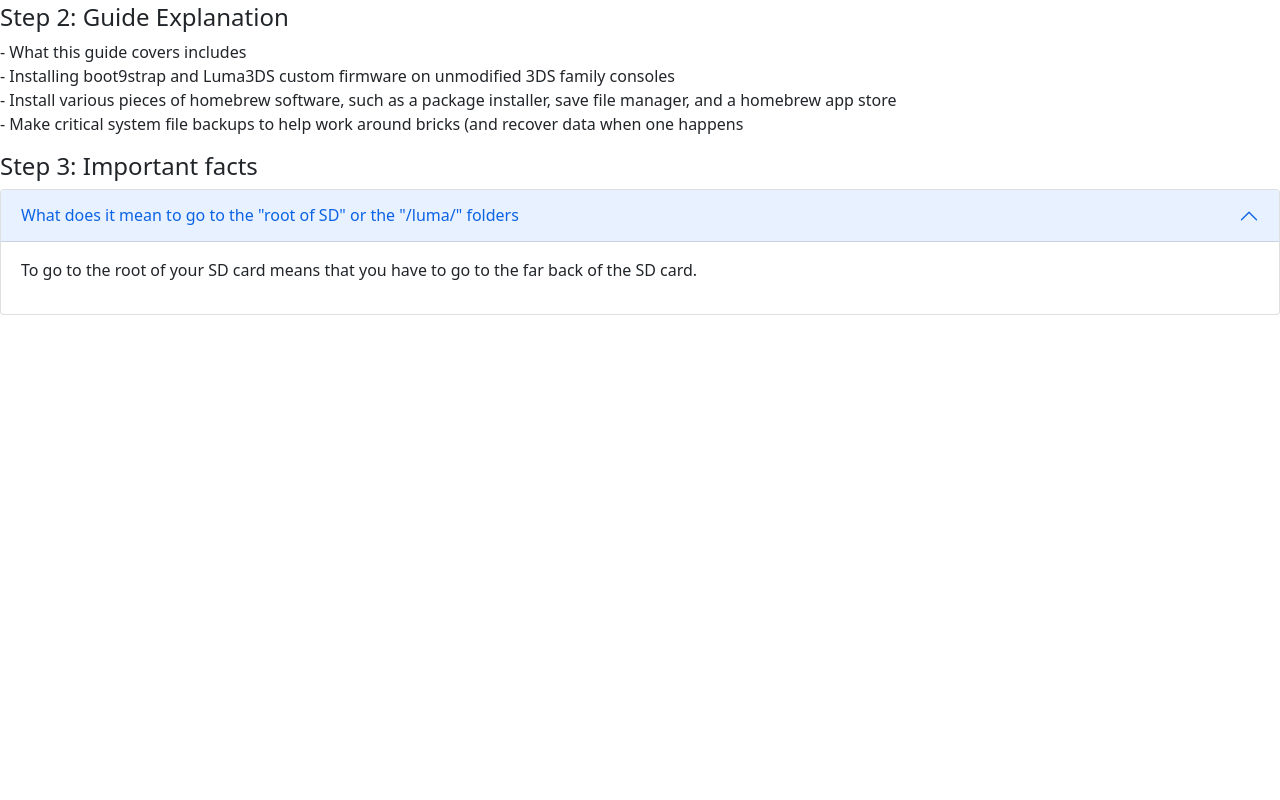
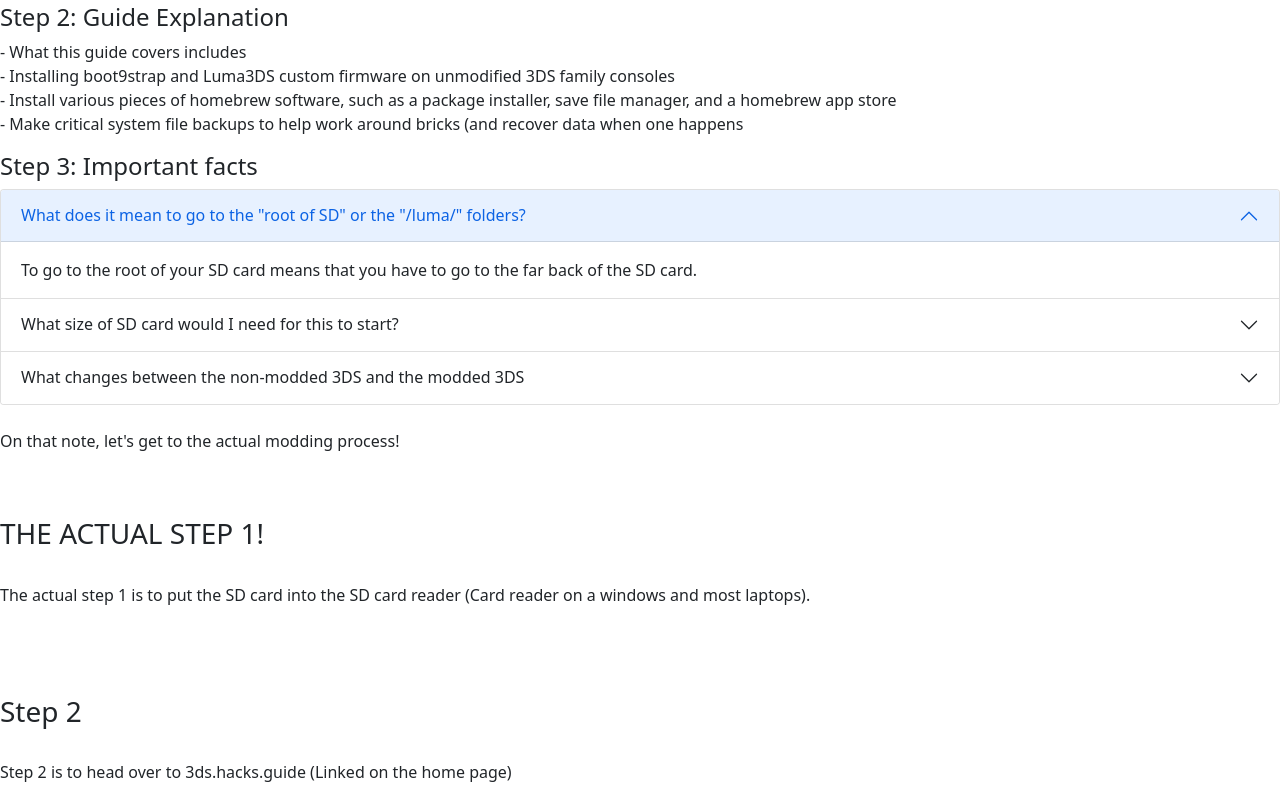
Before and after one commit to Poke13617/PhotoReplacement2025, a plain HTML site: page 3ds.html in a window 1280 px wide. Shown: the part 467-1267 px from the top of the page. Before the commit the page ends 800 px from the top, so only its background shows below. Drawn offline with nearby package versions, Linux system fonts and the light colour scheme.

Commit message:
copyright & 3ds steps1+2 done

```diff
--- a/3ds.html
+++ b/3ds.html
@@ -35,14 +35,49 @@
       <div class="accordion-item">
         <h2 class="accordion-header">
           <button class="accordion-button" type="button" data-bs-toggle="collapse" data-bs-target="#collapseOne" aria-expanded="true" aria-controls="collapseOne">
-              What does it mean to go to the "root of SD" or the "/luma/" folders
+            What does it mean to go to the "root of SD" or the "/luma/" folders?
           </button>
         </h2>
         <div id="collapseOne" class="accordion-collapse collapse show" data-bs-parent="#accordionExample">
           <div class="accordion-body">
-              <p>To go to the root of your SD card means that you have to go to the far back of the SD card.
+            To go to the root of your SD card means that you have to go to the far back of the SD card.
           </div>
         </div>
+      </div>
+      <div class="accordion-item">
+        <h2 class="accordion-header">
+          <button class="accordion-button collapsed" type="button" data-bs-toggle="collapse" data-bs-target="#collapseTwo" aria-expanded="false" aria-controls="collapseTwo">
+            What size of SD card would I need for this to start?
+          </button>
+        </h2>
+        <div id="collapseTwo" class="accordion-collapse collapse" data-bs-parent="#accordionExample">
+          <div class="accordion-body">
+            The size of the SD card would depend on the model of console. A "New" series console can run at max a 32GB SDXHC card. An older 3DS card uses a 32GB SD Card (Larger one. There are containers that you can buy at walmart for around $12 that come with 2 SDXHC cards and a SDXHC to SD card reader.)
+          </div>
+        </div>
+      </div>
+      <div class="accordion-item">
+        <h2 class="accordion-header">
+          <button class="accordion-button collapsed" type="button" data-bs-toggle="collapse" data-bs-target="#collapseThree" aria-expanded="false" aria-controls="collapseThree">
+            What changes between the non-modded 3DS and the modded 3DS
+          </button>
+        </h2>
+        <div id="collapseThree" class="accordion-collapse collapse" data-bs-parent="#accordionExample">
+          <div class="accordion-body">
+            A modded 3DS for starters can run extra or different files than a non-modded 3DS, that can't run any files that are not game save data or officially added to the SD card through legal means. Another difference is that modded consoles have the capability to bring back online play to games that were shut down, while non-modded consoles lost all online support almost 2 years ago. The last difference is the performance statistics. The modded consoles can run games with better statistics and with other add-ons while non-modded 3DS consoles can't even run their own games at decent statistics.
+          </div>
+        </div>
+      </div>
+
+      <br>
+      <p>On that note, let's get to the actual modding process!</p>
+      <br><br>
+      <h3>THE ACTUAL STEP 1!</h3><br>
+      <p>The actual step 1 is to put the SD card into the SD card reader (Card reader on a windows and most laptops).</p><br><br><br>
+
+      <h3>Step 2</h3><br>
+      <p>Step 2 is to head over to 3ds.hacks.guide (Linked on the home page)</p>
+
     </div>
 
 
```
Also changed, not shown: index.html (+6 -5 lines). Lines whose indentation alone changed are shown as unchanged.
